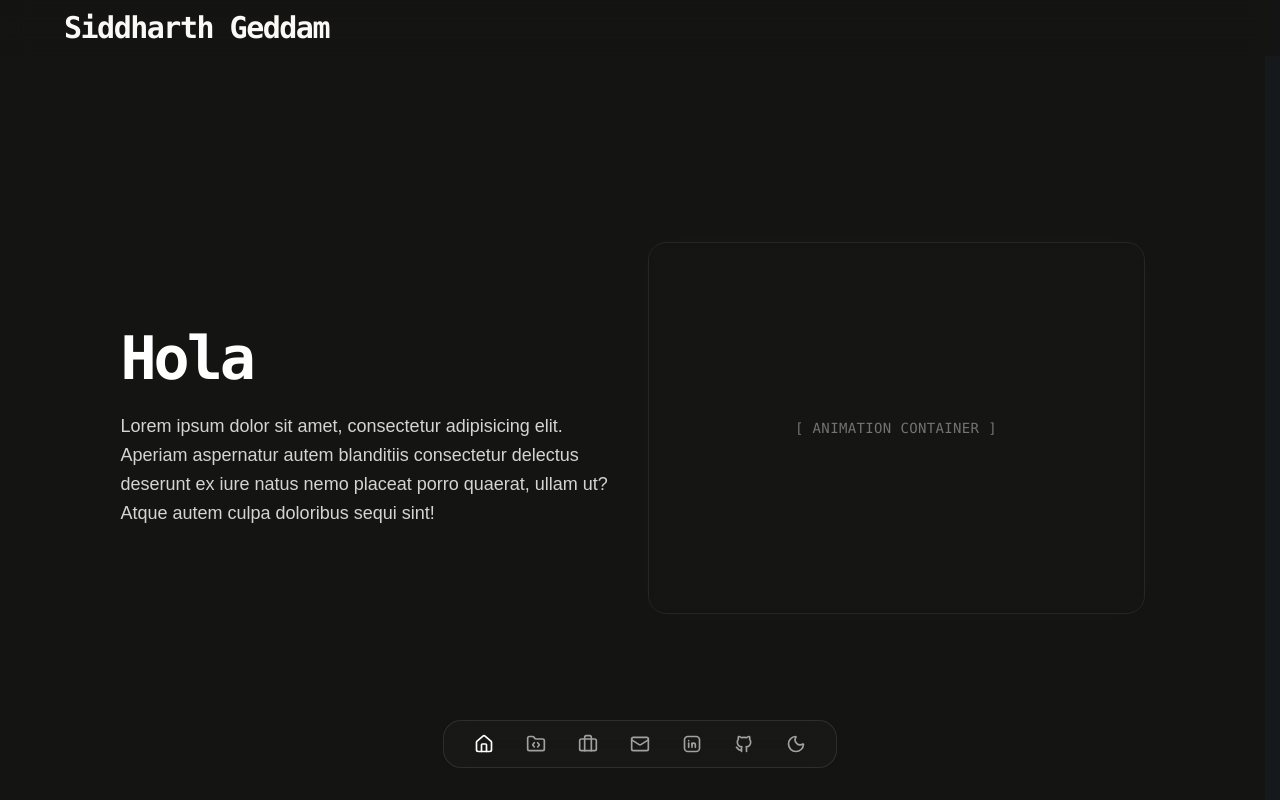
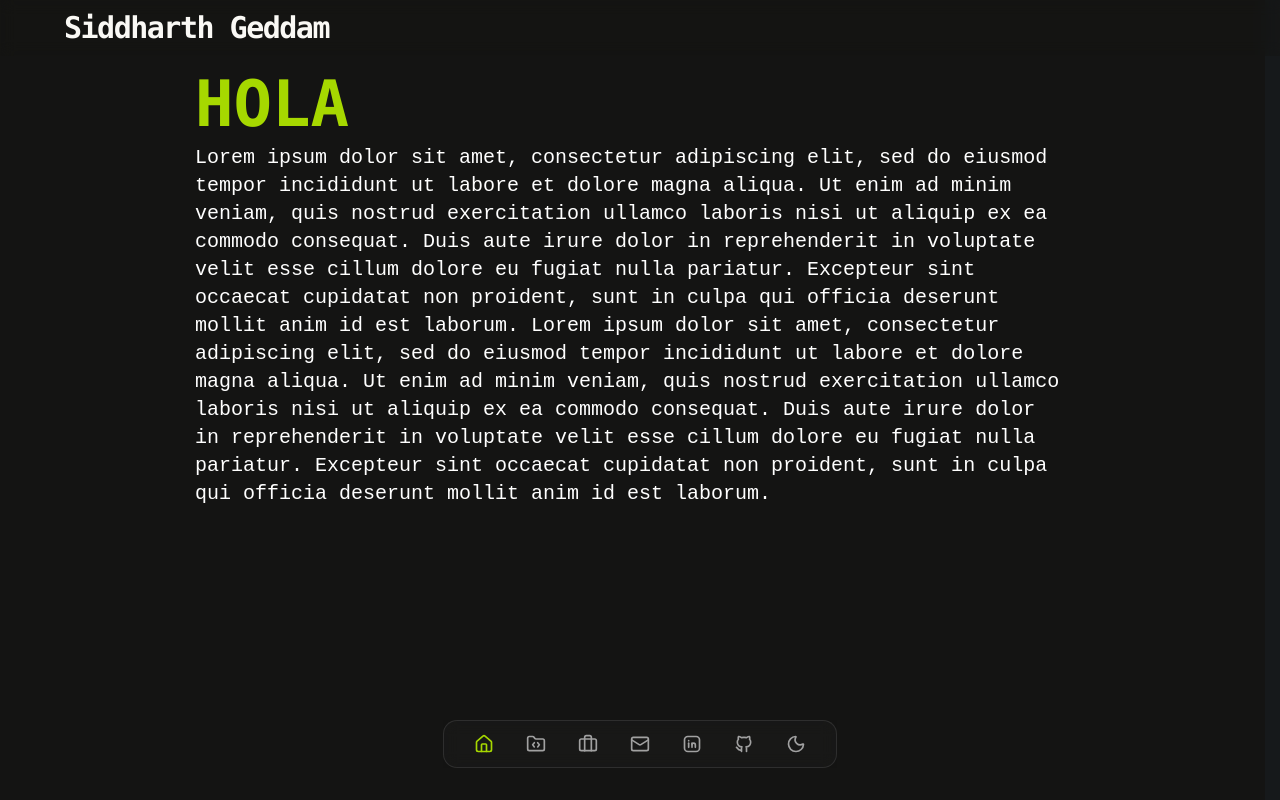
Before and after one commit to Somanyloopholes/sidPortfolio, a React (Vite) app: page / in a window 1280 px wide. Built offline with nearby package versions, Linux system fonts and the light colour scheme.

Commit message:
Used Figma MCP to eimport style guide as custom styling variables in tailwind. Also experimented styling the landing page using figma mcp. Also some other minor changes

```diff
--- a/package.json
+++ b/package.json
@@ -14,6 +14,7 @@
     "@fontsource-variable/geist": "^5.2.9",
     "@fontsource-variable/inter": "^5.2.8",
     "@fontsource/geist-mono": "^5.2.7",
+    "@fontsource/jetbrains-mono": "^5.3.0",
     "@tailwindcss/vite": "^4.2.1",
     "class-variance-authority": "^0.7.1",
     "clsx": "^2.1.1",
--- a/src/App.tsx
+++ b/src/App.tsx
@@ -34,12 +34,12 @@ function App() {
     animate: {
       x: '0%',
       opacity: 1,
-      transition: { type: 'tween' as const, ease: 'easeInOut', duration: 0.3 }
+      transition: { type: 'tween' as const, ease: 'easeInOut' as const, duration: 0.3 }
     },
     exit: (dir: number) => ({
       x: dir === 1 ? '-100%' : '100%',
       opacity: 0,
-      transition: { type: 'tween' as const, ease: 'easeInOut', duration: 0.3 }
+      transition: { type: 'tween' as const, ease: 'easeInOut' as const, duration: 0.3 }
     })
   };
 
--- a/src/Components/Dock.tsx
+++ b/src/Components/Dock.tsx
@@ -69,7 +69,7 @@ export default function Dock() {
         panelHeight={48}
         magnification={80}
         distance={100}
-        className="items-center justify-center rounded-2xl bg-[#1e1e1e]/40 border border-white/10 shadow-2xl backdrop-blur-md dark:bg-[#1e1e1e]/40 gap-1 sm:gap-3 px-2 sm:px-5"
+        className="items-center justify-center rounded-xl bg-[#1e1e1e]/40 border border-white/10 shadow-2xl backdrop-blur-sm dark:bg-[#1e1e1e]/40 gap-1 sm:gap-3 px-2 sm:px-5"
       >
         {dockRoutes.map((route) => {
           const Icon = route.icon;
@@ -85,7 +85,7 @@ export default function Dock() {
                   window.open(route.externalUrl, '_blank', 'noopener,noreferrer');
                 }
               }}
-              className={isActive ? "text-white" : "text-neutral-400 hover:text-white transition-colors"}
+              className={isActive ? "text-[#A6D800]" : "text-neutral-400 hover:text-white transition-colors"}
             >
               <DockLabel className="hidden sm:block">{route.label}</DockLabel>
               <DockIcon className="relative">
--- a/src/Components/Navbar.tsx
+++ b/src/Components/Navbar.tsx
@@ -1,6 +1,6 @@
 export default function Navbar(): React.JSX.Element {
     return(
-        <nav className="flex w-full h-14 items-center justify-center fixed top-0 bg-[#141413]/80 backdrop-blur-md z-50 pl-0 md:justify-start md:pl-16">
+        <nav className="flex w-full h-14 items-center justify-center fixed top-0 bg-[#141413]/40 backdrop-blur-sm z-50 pl-0 md:justify-start md:pl-16">
             <span className='font-mono text-2xl md:text-3xl font-bold tracking-tighter leading-none'> Siddharth Geddam </span>
         </nav>
     )
--- a/src/index.css
+++ b/src/index.css
@@ -4,6 +4,7 @@
 @import "shadcn/tailwind.css";
 @import "@fontsource-variable/geist";
 @import "@fontsource-variable/inter";
+@import "@fontsource/jetbrains-mono";
 
 @custom-variant dark (&:is(.dark *));
 
@@ -54,6 +55,13 @@
   --color-app-text: var(--text-color);
   --font-mono: "Geist Mono", ui-monospace, SFMono-Regular, Menlo, Monaco, Consolas, "Liberation Mono", "Courier New", monospace;
   --font-inter: "Inter Variable", sans-serif;
+  --font-jetbrains: "JetBrains Mono", monospace;
+
+  /* Figma Colors */
+  --color-primary-background: #131314;
+  --color-secondary-text: #F4F4F5;
+  --color-tertiary-text: #A1A1AA;
+  --color-hero-accent: #A6D800;
 }
 
 html,
@@ -163,6 +171,34 @@ body {
     @apply font-sans;
   }
 }
+
+@layer components {
+  /* Figma Typography */
+  .text-display-hero {
+    @apply font-mono text-[33px] leading-[40px] font-semibold md:text-[64px] md:leading-[48px];
+  }
+  .text-section-heading {
+    @apply font-mono text-[28px] leading-[36px] font-semibold md:text-[32px] md:leading-[40px];
+  }
+  .text-sub-heading {
+    @apply font-mono text-[23px] leading-[28px] font-medium md:text-[25px] md:leading-[32px];
+  }
+  .text-statement-mono {
+    @apply font-jetbrains text-[24px] leading-[28px] font-normal;
+  }
+  .text-title-small {
+    @apply font-mono text-[19px] leading-[24px] font-medium md:text-[20px] md:leading-[28px];
+  }
+  .text-body-prose {
+    @apply font-inter text-[16px] leading-[24px] font-normal;
+  }
+  .text-body-emphasis {
+    @apply font-inter text-[16px] leading-[24px] font-semibold;
+  }
+  .text-micro-tag {
+    @apply font-mono text-[12px] leading-[16px] font-medium;
+  }
+}
   ::view-transition-old(root), ::view-transition-new(root) {
     animation: none;
     mix-blend-mode: normal;
--- a/src/pages/HomePage.tsx
+++ b/src/pages/HomePage.tsx
@@ -10,21 +10,16 @@ function helloSelecter(): number{
 
 export default function HomePage(): React.JSX.Element {
   return(
-    <section className='flex min-h-[calc(100vh-3.5rem)] w-full items-center justify-center p-4 md:p-8'>
-      <div className='flex w-full max-w-5xl flex-col md:flex-row items-center gap-8'>
-        {/* Left column: Text Content */}
-        <div className='flex flex-1 flex-col items-start gap-6 text-left'>
-          <h1 className='font-mono text-4xl md:text-6xl font-bold tracking-tighter leading-none text-white'>
-            {helloWords[helloSelecter()]}
-          </h1>
-          <p className='font-inter text-base md:text-lg text-neutral-300 leading-relaxed max-w-lg'>
-            Lorem ipsum dolor sit amet, consectetur adipisicing elit. Aperiam aspernatur autem blanditiis consectetur delectus deserunt ex iure natus nemo placeat porro quaerat, ullam ut? Atque autem culpa doloribus sequi sint!
-          </p>
-        </div>
-        {/* Right column: Fancy Animation Placeholder */}
-        <div className='flex-1 w-full aspect-square md:aspect-[4/3] rounded-2xl border border-neutral-800 bg-neutral-900/40 flex items-center justify-center backdrop-blur-sm shadow-[0_0_40px_rgba(255,255,255,0.02)]'>
-          <span className='font-mono text-neutral-500 tracking-wide text-sm uppercase'>[ Animation Container ]</span>
-        </div>
+    <section className='w-full min-h-[calc(100vh-3.5rem)] flex flex-col items-center justify-start pt-2 md:pt-6 px-8 md:px-24 pb-24 md:pb-32'>
+      <div className='flex flex-col items-start gap-2 md:gap-4 w-full max-w-[875px] text-left'>
+        <h1 className='font-mono text-[33px] leading-[40px] md:text-[64px] md:leading-[48px] font-semibold text-[#A6D800] uppercase'>
+          {helloWords[helloSelecter()]}
+        </h1>
+        <p className='font-jetbrains text-[20px] leading-[28px] text-white whitespace-pre-wrap'>
+          Lorem ipsum dolor sit amet, consectetur adipiscing elit, sed do eiusmod tempor incididunt ut labore et dolore magna aliqua. Ut enim ad minim veniam, quis nostrud exercitation ullamco laboris nisi ut aliquip ex ea commodo consequat. Duis aute irure dolor in reprehenderit in voluptate velit esse cillum dolore eu fugiat nulla pariatur. Excepteur sint occaecat cupidatat non proident, sunt in culpa qui officia deserunt mollit anim id est laborum.
+
+Lorem ipsum dolor sit amet, consectetur adipiscing elit, sed do eiusmod tempor incididunt ut labore et dolore magna aliqua. Ut enim ad minim veniam, quis nostrud exercitation ullamco laboris nisi ut aliquip ex ea commodo consequat. Duis aute irure dolor in reprehenderit in voluptate velit esse cillum dolore eu fugiat nulla pariatur. Excepteur sint occaecat cupidatat non proident, sunt in culpa qui officia deserunt mollit anim id est laborum.
+        </p>
       </div>
     </section>
   )
```
Also changed, not shown: 1 other file (tests, documents, lock files or other folders).
